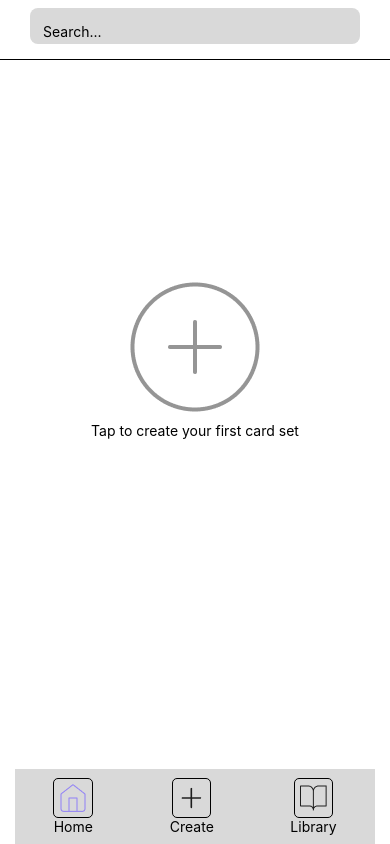
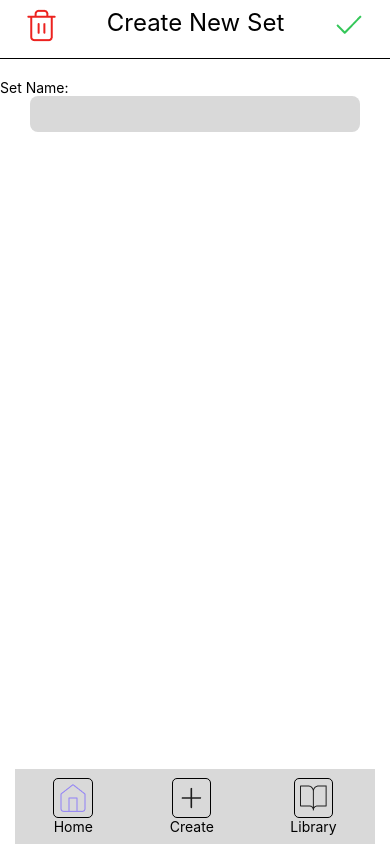
Before and after one commit to trungvt138/flip_it, a React Native app: screen / in a window 390 px wide. Built offline with nearby package versions, Linux system fonts and the light colour scheme.

Commit message:
implementing create set feature

```diff
--- a/App.js
+++ b/App.js
@@ -1,10 +1,11 @@
 import { StatusBar } from 'expo-status-bar';
 import { StyleSheet, Text, View } from 'react-native';
 import Homepage from './src/screens/Homepage';
+import CreateSet from './src/screens/CreateSet';
 
 export default function App() {
   return (
-    <Homepage />
+    <CreateSet />
   );
 }
 
--- /dev/null
+++ b/src/components/TextBox.js
@@ -0,0 +1,20 @@
+import { StyleSheet, Text, TextInput, } from 'react-native';
+
+export default function TextBox(props) {
+    return (
+        <TextInput placeholder={props.placeholder} style={styles.textBox}/>
+    )
+}
+
+const styles = StyleSheet.create({
+  textBox: {
+    alignSelf: 'stretch',
+    height: 36,
+    backgroundColor: '#D9D9D9',
+    marginHorizontal: 30,
+    borderRadius: 8,
+    paddingLeft: 13,
+    paddingTop: 10,
+    textAlignVertical: 'center',
+  },
+});
--- /dev/null
+++ b/src/screens/CreateSet.js
@@ -0,0 +1,69 @@
+import { StatusBar } from 'expo-status-bar';
+import { StyleSheet, Text, View, ScrollView, TextInput, TouchableOpacity } from 'react-native';
+import { Image } from 'react-native';
+import { SafeAreaProvider, SafeAreaView } from 'react-native-safe-area-context';
+import Navbar from '../components/Navbar';
+import HorizontalRuler from '../components/HorizontalRuler';
+import TextBox from '../components/TextBox';
+
+export default function CreateSet() {
+  return (
+    <SafeAreaProvider>
+      <SafeAreaView style={styles.container}>
+        <View style={styles.content}>
+          <View style={styles.head}>
+            <TouchableOpacity>
+              <Image source={require('../../assets/trash.png')} />
+            </TouchableOpacity>
+            <Text style={styles.screenTitle}>Create New Set</Text>
+            <TouchableOpacity>
+              <Image source={require('../../assets/check.png')} />
+            </TouchableOpacity>
+          </View>
+          <HorizontalRuler />
+
+          <View style={styles.body}>
+            <Text>Set Name:</Text>
+            <TextBox />
+            <ScrollView>
+
+            </ScrollView>
+          </View>
+        </View>
+
+
+
+        <Navbar />
+      </SafeAreaView>
+    </SafeAreaProvider>
+  )
+}
+
+const styles = StyleSheet.create({
+  container: {
+    flex: 1,
+    backgroundColor: '#fff',
+    paddingTop: 8,
+    alignItems: 'center'
+  },
+  content: {
+    flex: 1,
+    width: '100%',
+    alignItems: 'center',
+  },
+  head: {
+    flexDirection: 'row',
+    justifyContent: 'space-around',
+    width: '100%',
+  },
+  screenTitle: {
+    fontSize: 24
+  },
+  body: {
+    width: '100%',
+
+    paddingTop: 20,
+    alignItems: 'stretch',
+    justifyContent: 'flex-start'
+  }
+});
--- a/src/screens/Homepage.js
+++ b/src/screens/Homepage.js
@@ -4,13 +4,14 @@ import { Image } from 'react-native';
 import { SafeAreaProvider, SafeAreaView } from 'react-native-safe-area-context';
 import NavBar from '../components/Navbar';
 import HorizontalRuler from '../components/HorizontalRuler';
+import TextBox from '../components/TextBox';
 
 export default function Homepage() {
   return (
     <SafeAreaProvider>
       <SafeAreaView style={styles.container}>
         <View style={styles.content}>
-          <TextInput style={styles.searchBox} placeholder="Search..." />
+          <TextBox placeholder="Search..." />
           <HorizontalRuler />
           {/* <Text style={styles.text}>Welcome to FlipIt!</Text> */}
           {/* <StatusBar style="auto" /> */}
@@ -42,17 +43,6 @@ const styles = StyleSheet.create({
     width: '100%',
     alignItems: 'center',
   },
-  searchBox: {
-    alignSelf: 'stretch',
-    height: 36,
-    backgroundColor: '#D9D9D9',
-    marginHorizontal: 30,
-    borderRadius: 8,
-    paddingLeft: 13,
-    paddingTop: 10,
-    textAlignVertical: 'center',
-  },
-
   plusCircleIcon: {
     paddingTop: 212,
     alignItems: 'center'
```
Also changed, not shown: assets/check.png (added), assets/trash.png (added), src/components/LabeledInput.js (added).
